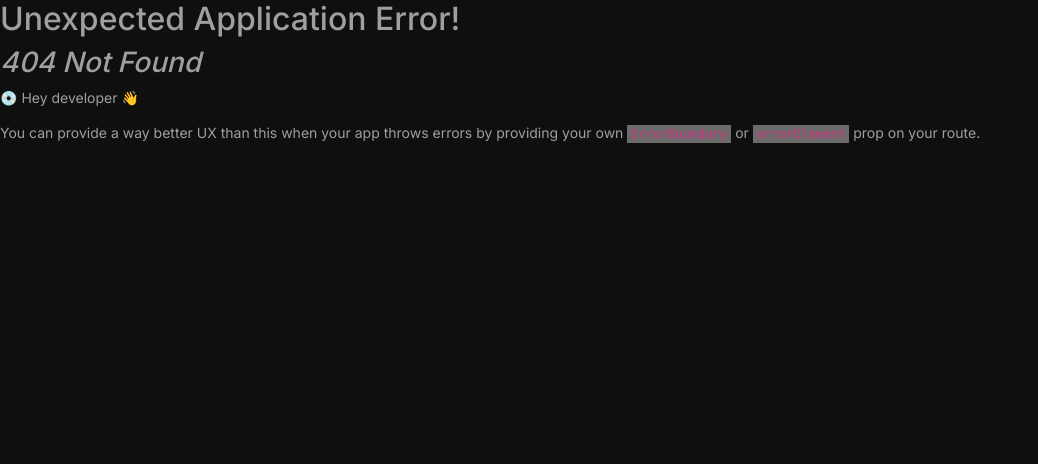
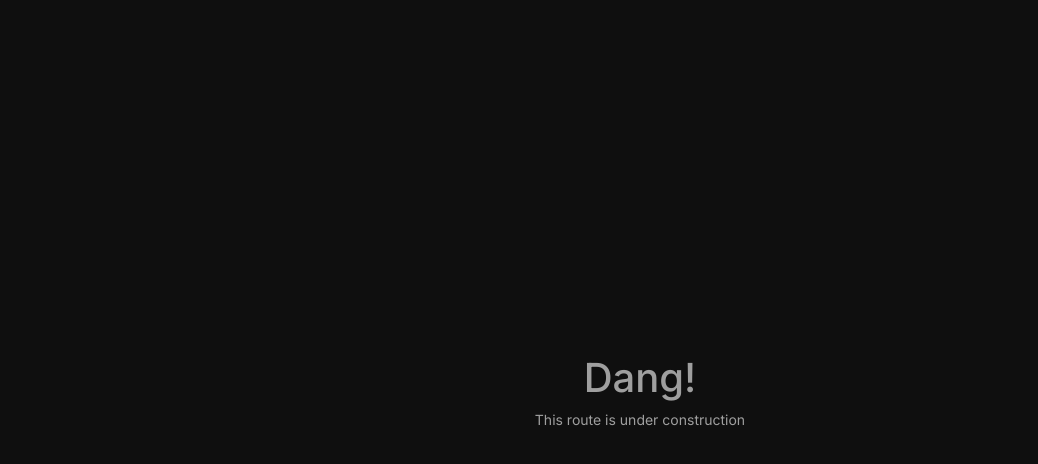
Before and after one commit to remarkablejames/portfoliov2, a React (Create React App) app: page /works in a window 1280 px wide. Before the commit this address had no page. Shown: the top 464 px of the page, without its empty margins (0-1038 px from the left). Built offline with nearby package versions, Linux system fonts and the light colour scheme; some icons are missing.

Commit message:
added error page

```diff
--- a/src/App.js
+++ b/src/App.js
@@ -3,8 +3,7 @@ import {
     createBrowserRouter,
     RouterProvider,
 } from "react-router-dom";
-import { useEffect } from "react";
-import AOS from "aos";
+import ErrorBoundary from "./pages/ErrorBoundary";
 import About from "./pages/About";
 
 function refreshPage() {
@@ -21,10 +20,12 @@ function App() {
             element: (
                 <Home reload={refreshPage}/>
             ),
+            errorElement: <ErrorBoundary />,
         },
         {
             path: "about",
             element: <About reload={refreshPage}/>,
+            errorElement: <ErrorBoundary />,
         },
     ]);
   return <RouterProvider router={router} />;
--- /dev/null
+++ b/src/pages/ErrorBoundary.js
@@ -0,0 +1,15 @@
+import {useRouteError} from "react-router-dom";
+
+function ErrorBoundary() {
+    let error = useRouteError();
+    console.error(error);
+    // Uncaught ReferenceError: path is not defined
+    return <div style={{textAlign:"center",display:"flex",justifyContent:"center",alignItems:"center", height:"100vh"}}>
+        <div>
+            <h1>Dang!</h1>
+            <p>This route is under construction</p>
+        </div>
+    </div>;
+}
+
+export default ErrorBoundary;
```
